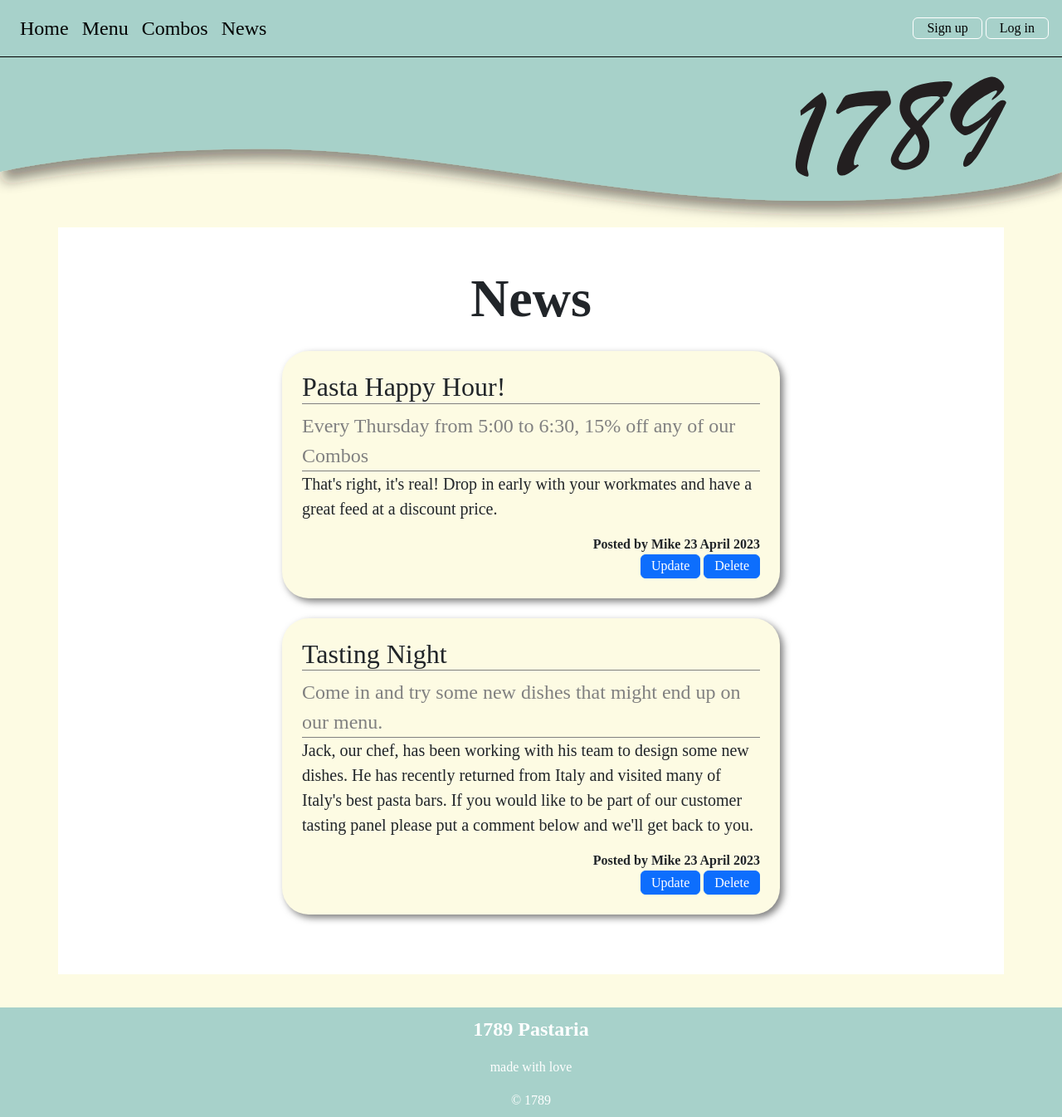
After one commit to paul-khouri/pasta-time, a Flask app: page /news in a window 1280 px wide. The commit adds this page. Shown: the whole page at 83% size. Run offline with Flask 3, Linux system fonts and the light colour scheme.

Commit message:
Front end news posts on news page, ready for db

```diff
--- a/server.py
+++ b/server.py
@@ -16,6 +16,10 @@ def menu():
 @app.route('/combos')
 def combos():
     return render_template("combos.html")
+
+@app.route('/news')
+def news():
+    return render_template("news.html")
 
 
 @app.route('/signup', methods=["GET", "POST"])
--- a/static/styles.css
+++ b/static/styles.css
@@ -49,7 +49,6 @@ h1{
 .container-lg{
     border: 0px solid pink;
     background-color: rgb(255,255,255);
-
     overflow: auto;
     margin-bottom: 2.5em;
 
@@ -138,7 +137,8 @@ margin-bottom: 1em;
 }
 
 .btn{
-font-size: 1.5em;
+font-size: 1em;
+    --bs-btn-padding-y:0.1em;
 }
 
 form .alert{
--- a/templates/layout.html
+++ b/templates/layout.html
@@ -38,6 +38,9 @@
         <li class="nav-item">
           <a class="nav-link" href="{{ url_for('combos') }}">Combos</a>
         </li>
+        <li class="nav-item">
+            <a class="nav-link" href="{{ url_for('news') }}">News</a>
+        </li>
       </ul>
 <div class="ms-auto">
      <a class="nav-link btn btn-outline" href="{{ url_for('signup') }}">Sign up</a>
--- /dev/null
+++ b/templates/news.html
@@ -0,0 +1,68 @@
+{% extends "layout.html" %}
+
+{% block title %}
+Our News
+{% endblock %}
+
+{% block banner %}
+static/images/small_banner.svg
+{% endblock %}
+
+
+{% block content %}
+<style>
+    .subtitle{
+        font-size: 1.5em;
+        border-bottom: 1px solid gray;
+        color: gray;
+    }
+    h2{
+        border-bottom: 1px solid gray;
+    }
+    .news{
+        max-width: 600px;
+        margin: auto;
+        background-color: var(--brand-paper);
+        border-radius: 2em;
+        filter: drop-shadow(0.25em 0.25em 0.25em rgba(0,0,0,0.5));
+    }
+    .news-text{
+        font-size: 1.25em;
+    }
+    .news-meta{
+        text-align: end;
+        font-weight: bold;
+    }
+
+
+</style>
+<div class="container-lg py-sm-5 py-1">
+    <h1> News</h1>
+    <div class="news p-4 my-4">
+        <h2> Pasta Happy Hour!</h2>
+        <div class="subtitle"> Every Thursday from 5:00 to 6:30, 15% off any of our Combos</div>
+        <p class="news-text">That's right, it's real! Drop in early with your workmates
+            and have a great feed at a discount price.</p>
+        <div class="news-meta"> Posted by Mike 23 April 2023 </div>
+        <div class="news-meta">
+            <a class="btn btn-primary" href="">Update</a>
+            <a class="btn btn-primary" href="">Delete</a>
+        </div>
+    </div>
+        <div class="news p-4 my-4">
+        <h2> Tasting Night</h2>
+        <div class="subtitle">Come in and try some new dishes that might end up on our menu.</div>
+        <p class="news-text">
+            Jack, our chef, has been working with his team to design some new dishes.
+            He has recently returned from Italy and visited many of Italy's best pasta bars.
+            If you would like to be part of our customer tasting panel please put a comment
+            below and we'll get back to you.
+        </p>
+        <div class="news-meta"> Posted by Mike 23 April 2023 </div>
+        <div class="news-meta">
+            <a class="btn btn-primary" href="">Update</a>
+            <a class="btn btn-primary" href="">Delete</a>
+        </div>
+    </div>
+</div>
+{% endblock %}
```
Also changed, not shown: 1 other file.
